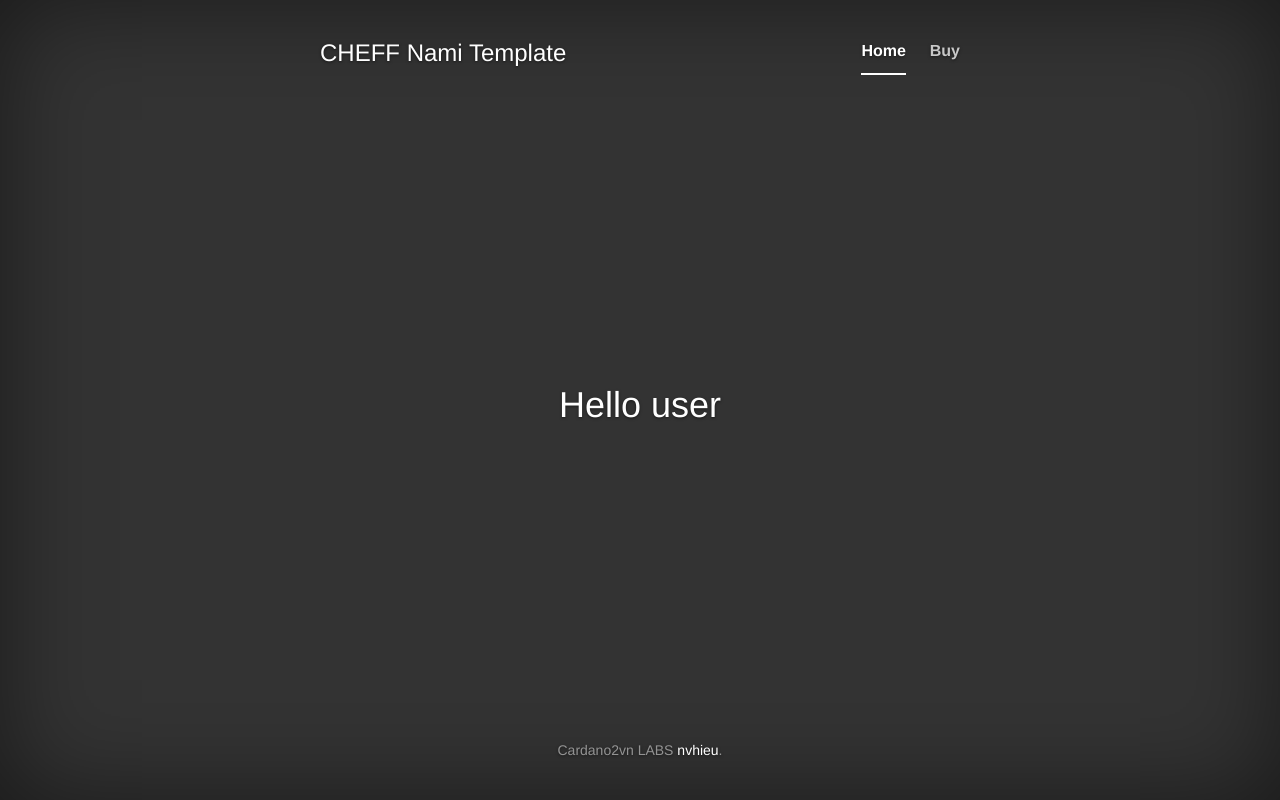
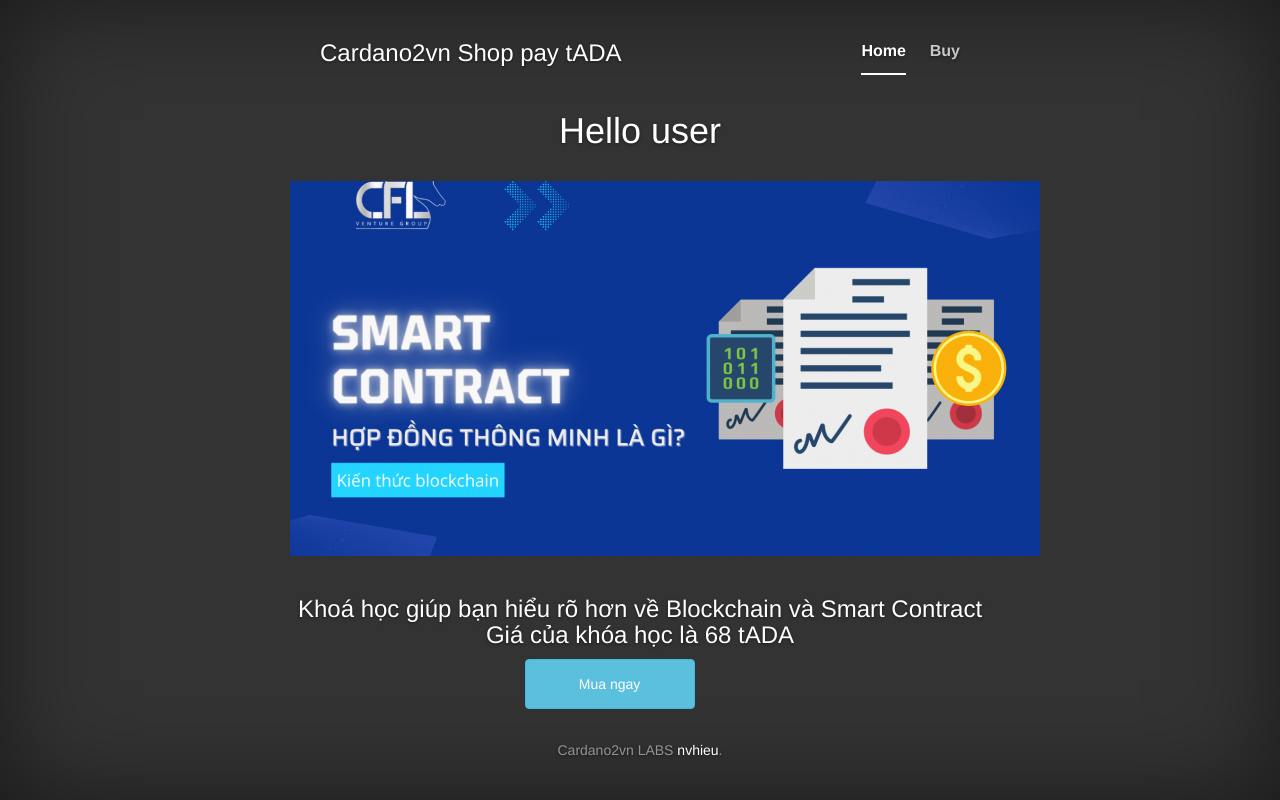
Before and after one commit to cardano2vn/Shop-pay-ada, a website built with webpack: page src/pages/index.html in a window 1280 px wide. Built offline with nearby package versions, Linux system fonts and the light colour scheme.

Commit message:
update page Home

```diff
--- a/src/pages/index.html
+++ b/src/pages/index.html
@@ -2,7 +2,7 @@
 <html lang="en">
 <head>
     <meta charset="utf-8">
-    <title>CHEFF Nami Template</title>
+    <title>Cardano2vn Labs</title>
     <link rel="shortcut icon" href="#">
 </head>
 <body>
@@ -11,7 +11,7 @@
       <div class="cover-container">
         <div class="masthead clearfix">
           <div class="inner">
-            <h3 class="masthead-brand">CHEFF Nami Template</h3>
+            <h3 class="masthead-brand">Cardano2vn Shop pay  tADA</h3>
             <nav>
               <ul class="nav masthead-nav">
                 <li class="active"><a href="#">Home</a></li>
@@ -27,6 +27,20 @@
           </div>
         </div>
 
+            <br>
+
+            <img src="../img/smartcontrat.png" alt="Khoa hoc">
+            <br>
+            <br>
+			<h3 class="cover-heading">Khoá học giúp bạn hiểu rõ hơn về Blockchain và Smart Contract <br>  Giá của khóa học là 68 tADA<br></h3>
+
+            <div class="row">
+            <div  class="col-md-11">
+                <button style="width:  170px ; height:50px" class="btn btn-info" id="muangaybtn" onclick="window.location.href='buy.html'">Mua ngay </button>
+            </div>
+            </div>
+
+
         <div class="mastfoot">
           <div class="inner">
             <p>Cardano2vn LABS <a href="https://www.cardano2vn.io/">nvhieu</a>.</p>
```
Also changed, not shown: src/pages/buy.html (+3 -3 lines), src/img/smartcontrat.png (added), src/js/index.js (line endings or trailing spaces).
